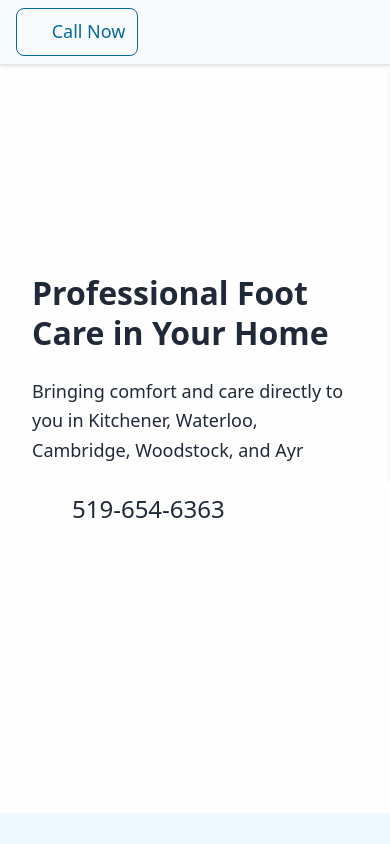
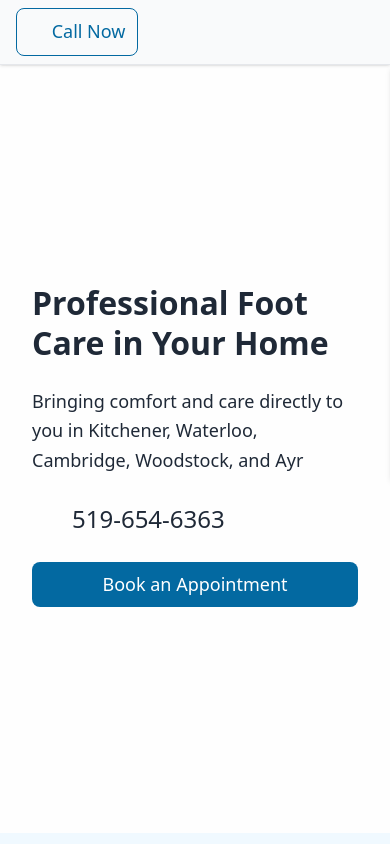
Before and after one commit to MattRuetz/feet-on-the-go, a SvelteKit app: page / in a window 390 px wide. Shown: the top 844 px of the page. Built offline with nearby package versions, Linux system fonts and the light colour scheme; some icons are missing.

Commit message:
more responsive home hero

```diff
--- a/src/routes/+page.svelte
+++ b/src/routes/+page.svelte
@@ -225,7 +225,7 @@
 
 <style>
   .hero {
-    @apply bg-gray-50 text-left -mt-8 h-[800px] max-h-[calc(100vh-64px)] overflow-hidden;
+    @apply bg-gray-50 text-left -mt-8 h-[800px] overflow-hidden;
   }
 
   .welcome {
```
